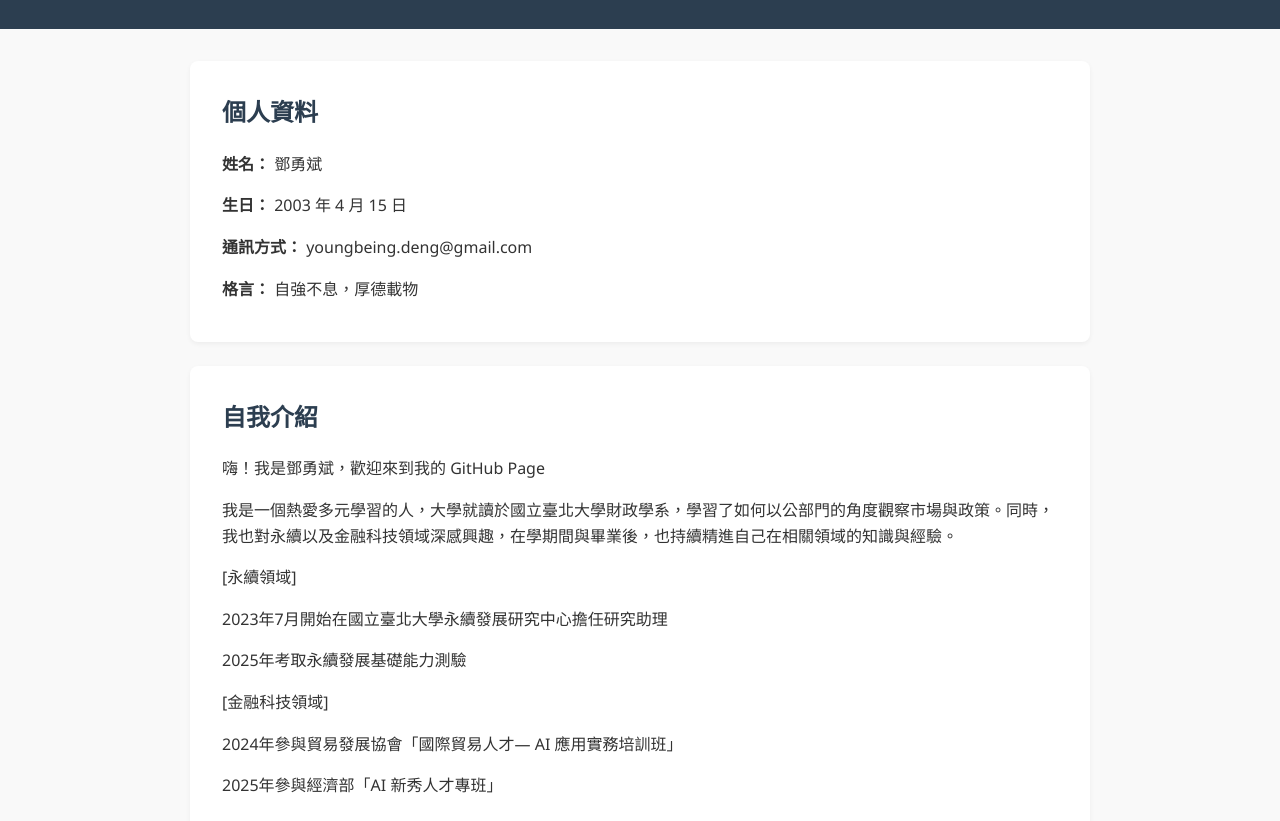
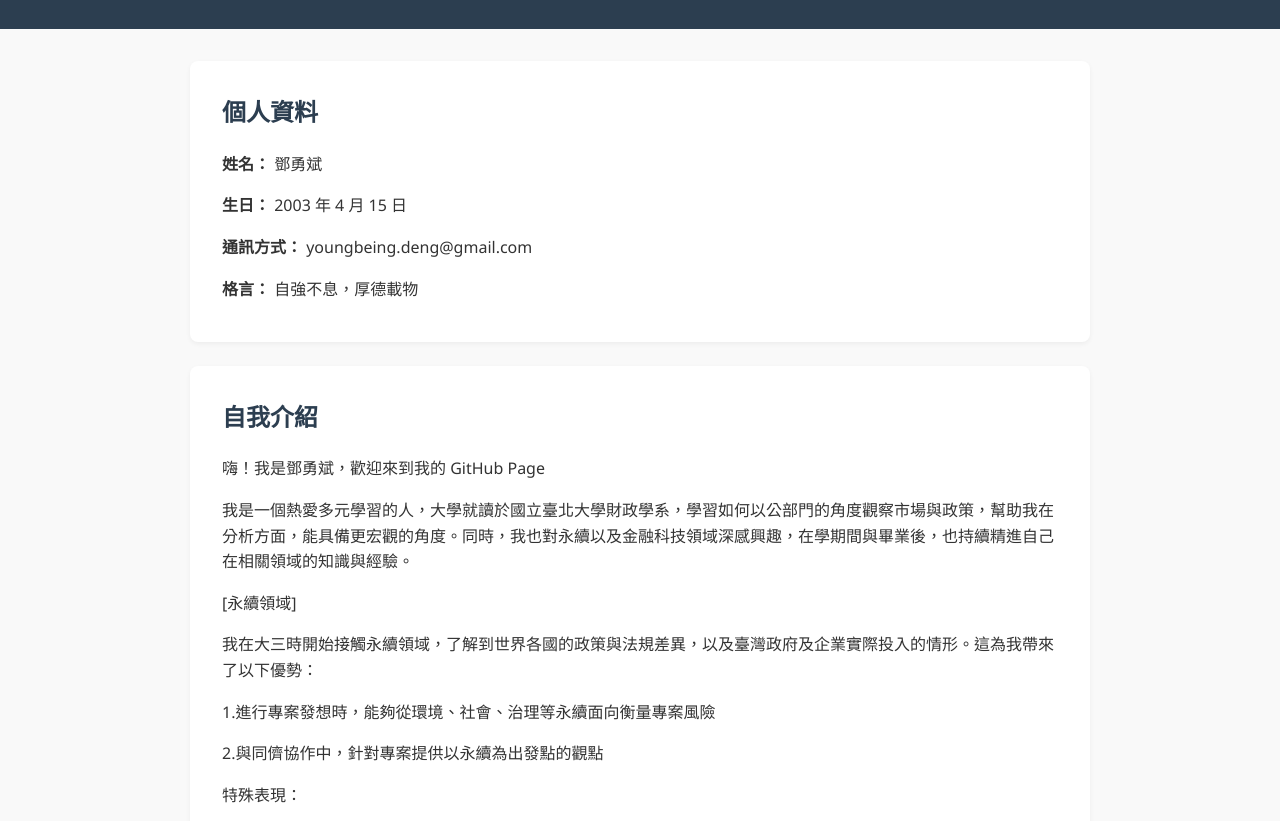
Before and after one commit to YoungBeingDeng/YoungBeingDeng.github.io, a plain HTML site: page index.html in a window 1280 px wide. Shown: the part 127-948 px from the top of the page. Drawn offline with Linux system fonts and the light colour scheme.

Commit message:
Update index.html

```diff
--- a/index.html
+++ b/index.html
@@ -69,8 +69,12 @@
     <section>
       <h2>自我介紹</h2>
       <p>嗨！我是鄧勇斌，歡迎來到我的 GitHub Page</p>
-      <p>我是一個熱愛多元學習的人，大學就讀於國立臺北大學財政學系，學習了如何以公部門的角度觀察市場與政策。同時，我也對永續以及金融科技領域深感興趣，在學期間與畢業後，也持續精進自己在相關領域的知識與經驗。</p>
+      <p>我是一個熱愛多元學習的人，大學就讀於國立臺北大學財政學系，學習如何以公部門的角度觀察市場與政策，幫助我在分析方面，能具備更宏觀的角度。同時，我也對永續以及金融科技領域深感興趣，在學期間與畢業後，也持續精進自己在相關領域的知識與經驗。</p>
       <p>[永續領域]</p>
+      <p>我在大三時開始接觸永續領域，了解到世界各國的政策與法規差異，以及臺灣政府及企業實際投入的情形。這為我帶來了以下優勢：</p>
+      <p>1.進行專案發想時，能夠從環境、社會、治理等永續面向衡量專案風險</p>
+      <p>2.與同儕協作中，針對專案提供以永續為出發點的觀點</p>
+      <p>特殊表現：</p>
       <p>2023年7月開始在國立臺北大學永續發展研究中心擔任研究助理</p>
       <p>2025年考取永續發展基礎能力測驗</p>
       <p>[金融科技領域]</p>
```
